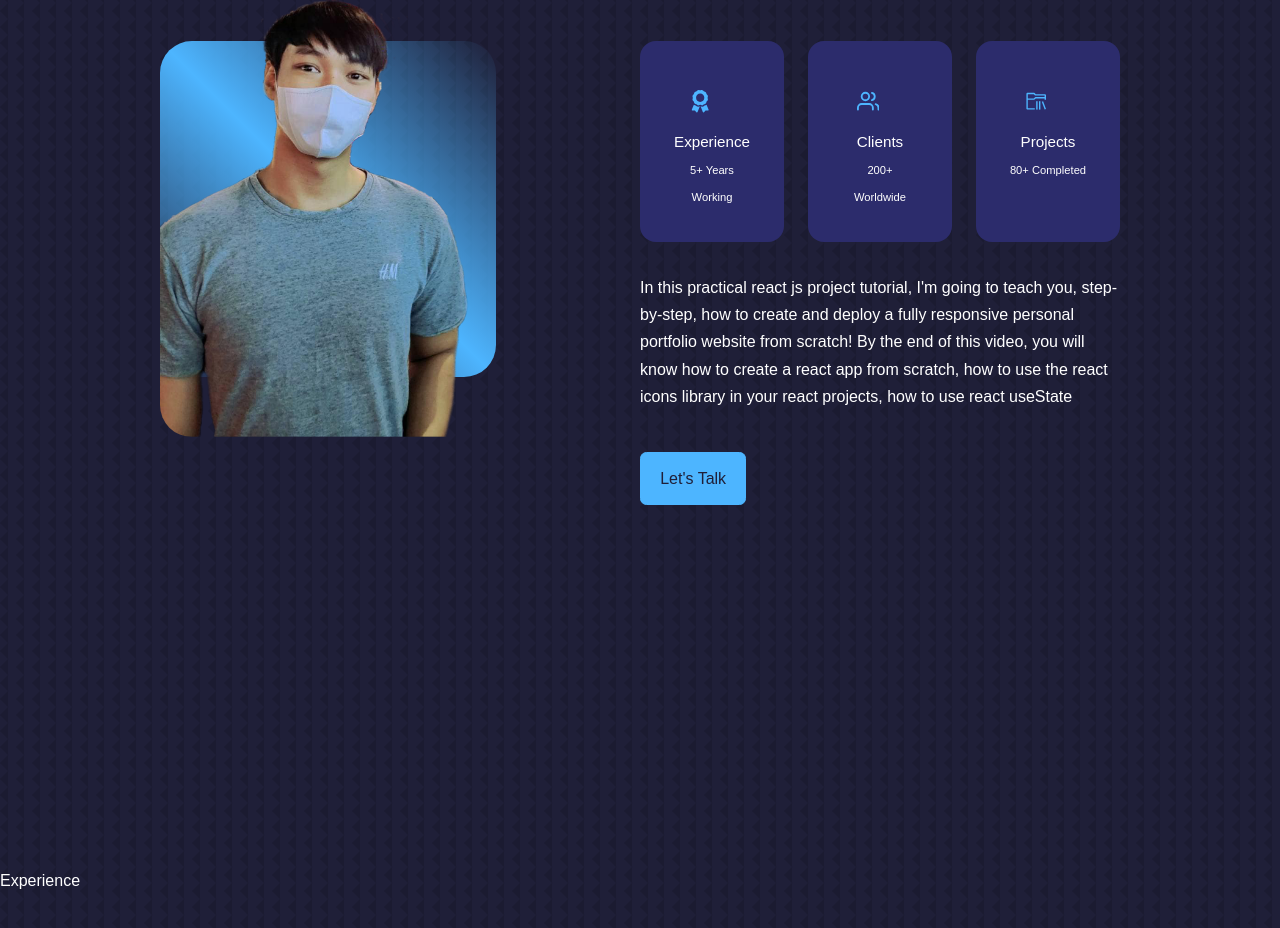
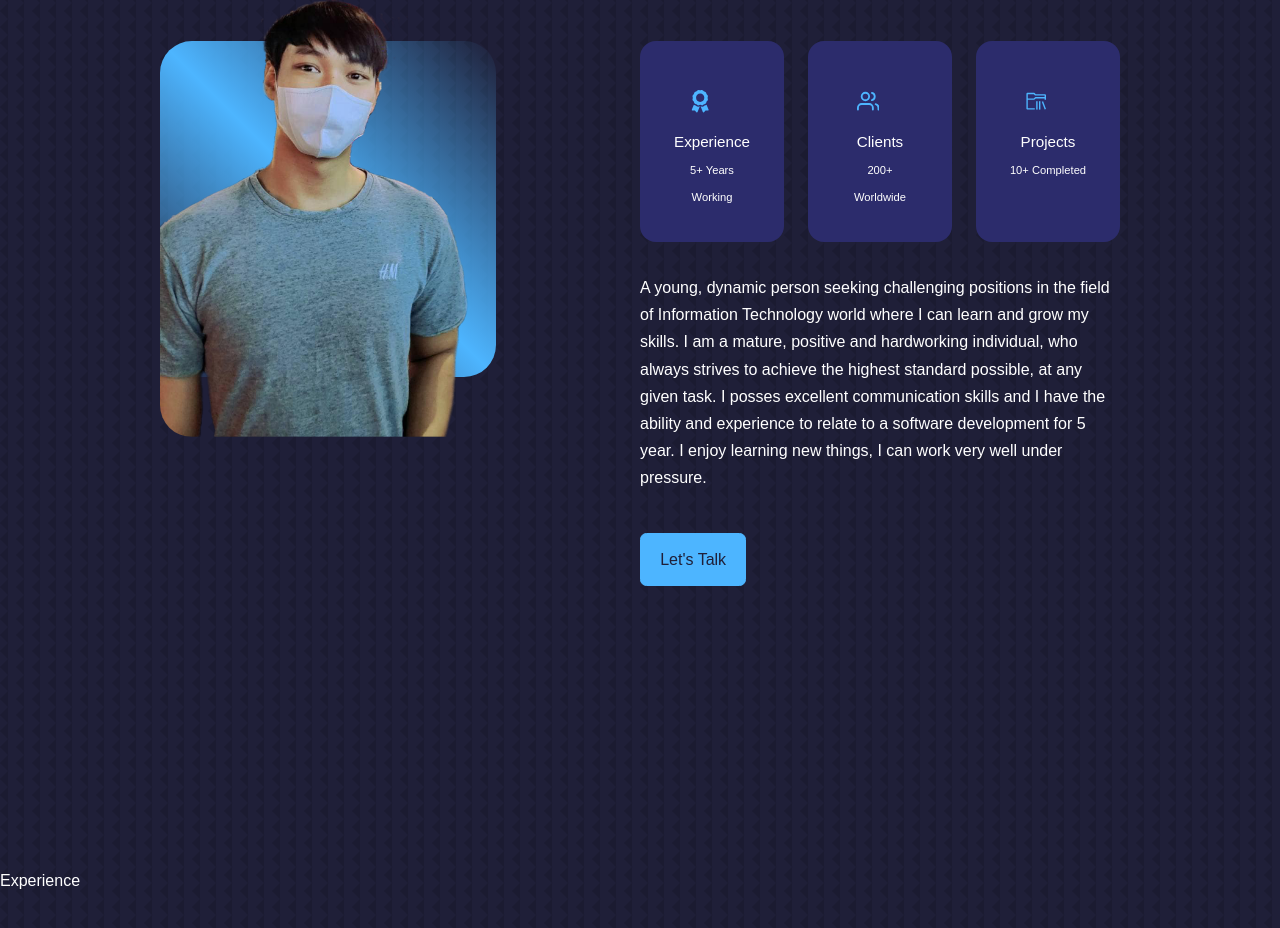
Before and after one commit to pranudech/portfolio-web, a React (Create React App) app: page / in a window 1280 px wide. Shown: the part 989-1917 px from the top of the page. Built offline with nearby package versions, Linux system fonts and the light colour scheme.

Commit message:
update about

```diff
--- a/src/components/about/About.jsx
+++ b/src/components/about/About.jsx
@@ -13,7 +13,7 @@ const About = () => {
       <div className="container about__container">
         <div className="about__me">
           <div className="about__me-image">
-            <img src="assets/tom.png" alt="About Image"/>
+            <img src="assets/tom.png" alt="About Image" />
           </div>
         </div>
 
@@ -32,21 +32,23 @@ const About = () => {
             <article className="about__card">
               <VscFolderLibrary className="about__icon" />
               <h5>Projects</h5>
-              <small>80+ Completed</small>
+              <small>10+ Completed</small>
             </article>
           </div>
           <p>
-            In this practical react js project tutorial, I'm going to teach you,
-            step-by-step, how to create and deploy a fully responsive personal
-            portfolio website from scratch! By the end of this video, you will
-            know how to create a react app from scratch, how to use the react
-            icons library in your react projects, how to use react useState
+                        A young, dynamic person seeking challenging positions in
+            the field of Information Technology world where I can learn and grow
+            my skills. I am a mature, positive and hardworking individual, who
+            always strives to achieve the highest standard possible, at any
+            given task. I posses excellent communication skills and I have the
+            ability and experience to relate to a software development for 5
+            year. I enjoy learning new things, I can work very well under
+            pressure.
           </p>
           <a href="#contact" className="btn btn-primary">
             Let's Talk
           </a>
         </div>
-
       </div>
     </section>
   );
```
